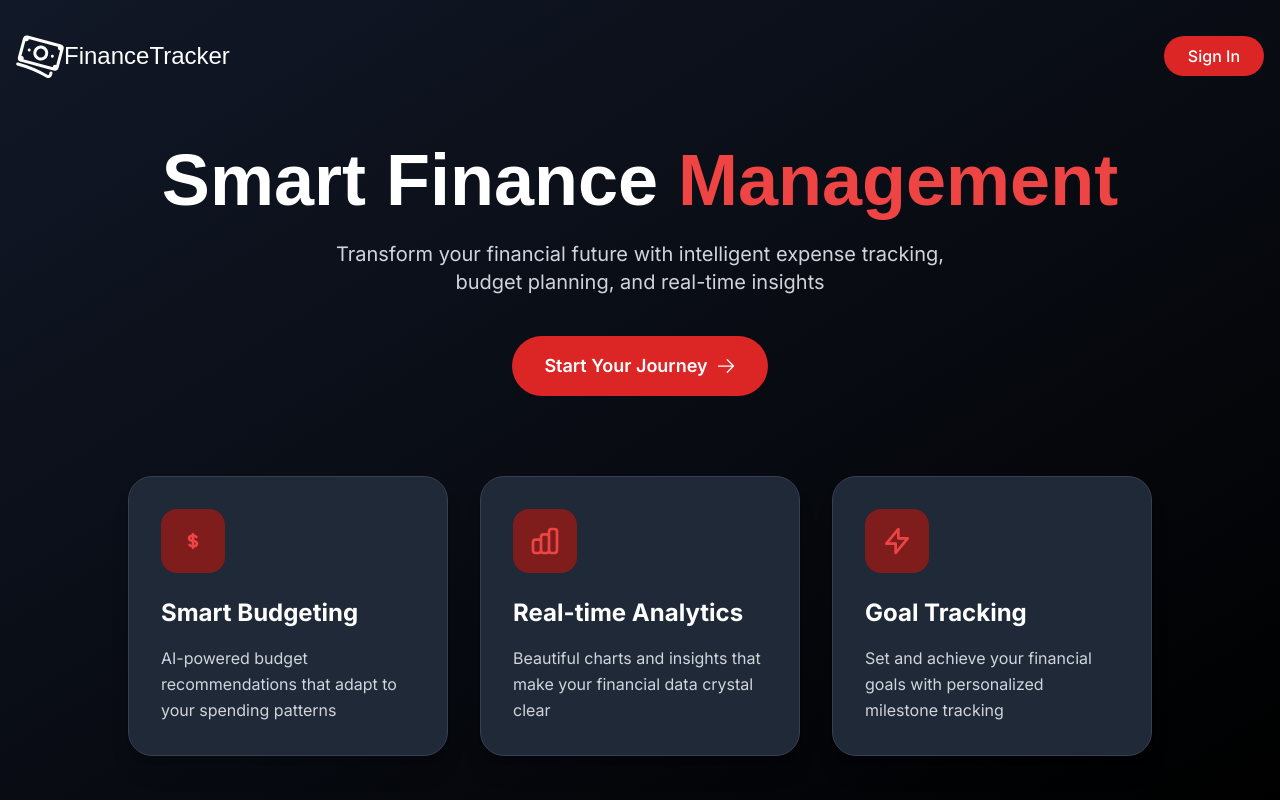
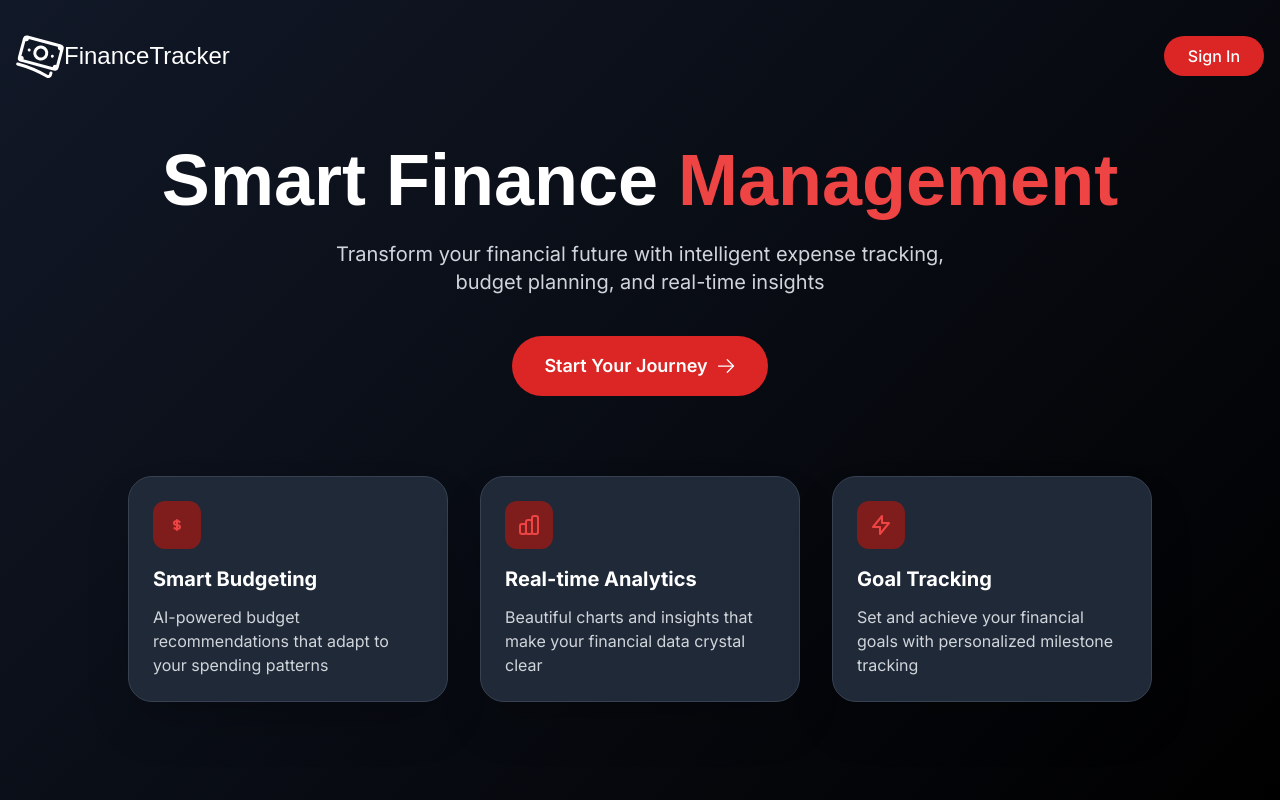
Before and after one commit to 092005/finance-dashboard, a Next.js app: page / in a window 1280 px wide. Built offline with nearby package versions, Linux system fonts and the light colour scheme; no server answers; a web font is replaced by a local one.

Commit message:
Performance optimizations: lazy loading, critical CSS, proper heading hierarchy

```diff
--- a/app/layout.tsx
+++ b/app/layout.tsx
@@ -22,6 +22,9 @@ export default function RootLayout({
         <meta name="robots" content="index, follow" />
         <meta name="theme-color" content="#dc2626" />
         <link rel="canonical" href="https://finance-dashboard-gules.vercel.app" />
+        <link rel="preconnect" href="https://fonts.googleapis.com" />
+        <link rel="preconnect" href="https://fonts.gstatic.com" crossOrigin="anonymous" />
+        <link rel="dns-prefetch" href="https://fonts.googleapis.com" />
       </head>
       <body className={`${inter.className} antialiased`}>
         <Providers>{children}</Providers>
--- a/app/page.tsx
+++ b/app/page.tsx
@@ -1,4 +1,4 @@
-import FinanceLogo from '@/app/ui/finance-logo';
+import dynamic from 'next/dynamic';
 import { ArrowRightIcon } from '@heroicons/react/24/outline';
 import Link from 'next/link';
 import { lusitana } from '@/app/ui/fonts';
@@ -6,6 +6,10 @@ import { getServerSession } from 'next-auth';
 import { authOptions } from '@/auth.config';
 import { redirect } from 'next/navigation';
 import type { Metadata } from 'next';
+
+const FinanceLogo = dynamic(() => import('@/app/ui/finance-logo'), {
+  loading: () => <div className="h-12 w-48 bg-gray-800 animate-pulse rounded" />
+});
 
 export const metadata: Metadata = {
   title: 'FinanceTracker - Smart Personal Finance Management Dashboard',
@@ -27,7 +31,7 @@ export default async function Page() {
   }
 
   return (
-    <main className="min-h-screen bg-gradient-to-br from-gray-900 to-black">
+    <main className="min-h-screen hero-gradient">
       <div className="container mx-auto px-4 py-8">
         <nav className="flex justify-between items-center mb-16">
           <FinanceLogo />
@@ -57,34 +61,34 @@ export default async function Page() {
         </div>
 
         <div className="grid md:grid-cols-3 gap-8 max-w-5xl mx-auto">
-          <div className="bg-gray-800 rounded-3xl p-8 shadow-xl border border-gray-700">
-            <div className="w-16 h-16 bg-red-900 rounded-2xl flex items-center justify-center mb-6">
-              <svg className="w-8 h-8 text-red-500" fill="none" stroke="currentColor" viewBox="0 0 24 24">
+          <div className="bg-gray-800 rounded-3xl p-6 card-shadow border border-gray-700">
+            <div className="w-12 h-12 bg-red-900 rounded-xl flex items-center justify-center mb-4">
+              <svg className="w-6 h-6 text-red-500" fill="none" stroke="currentColor" viewBox="0 0 24 24" aria-hidden="true">
                 <path strokeLinecap="round" strokeLinejoin="round" strokeWidth={2} d="M12 8c-1.657 0-3 .895-3 2s1.343 2 3 2 3 .895 3 2-1.343 2-3 2m0-8c1.11 0 2.08.402 2.599 1M12 8V7m0 1v8m0 0v1m0-1c-1.11 0-2.08-.402-2.599-1" />
               </svg>
             </div>
-            <h3 className="text-2xl font-bold text-white mb-4">Smart Budgeting</h3>
-            <p className="text-gray-300 leading-relaxed">AI-powered budget recommendations that adapt to your spending patterns</p>
+            <h2 className="text-xl font-bold text-white mb-3">Smart Budgeting</h2>
+            <p className="text-gray-300">AI-powered budget recommendations that adapt to your spending patterns</p>
           </div>
 
-          <div className="bg-gray-800 rounded-3xl p-8 shadow-xl border border-gray-700">
-            <div className="w-16 h-16 bg-red-900 rounded-2xl flex items-center justify-center mb-6">
-              <svg className="w-8 h-8 text-red-500" fill="none" stroke="currentColor" viewBox="0 0 24 24">
+          <div className="bg-gray-800 rounded-3xl p-6 card-shadow border border-gray-700">
+            <div className="w-12 h-12 bg-red-900 rounded-xl flex items-center justify-center mb-4">
+              <svg className="w-6 h-6 text-red-500" fill="none" stroke="currentColor" viewBox="0 0 24 24" aria-hidden="true">
                 <path strokeLinecap="round" strokeLinejoin="round" strokeWidth={2} d="M9 19v-6a2 2 0 00-2-2H5a2 2 0 00-2 2v6a2 2 0 002 2h2a2 2 0 002-2zm0 0V9a2 2 0 012-2h2a2 2 0 012 2v10m-6 0a2 2 0 002 2h2a2 2 0 002-2m0 0V5a2 2 0 012-2h2a2 2 0 012 2v14a2 2 0 01-2 2h-2a2 2 0 01-2-2z" />
               </svg>
             </div>
-            <h3 className="text-2xl font-bold text-white mb-4">Real-time Analytics</h3>
-            <p className="text-gray-300 leading-relaxed">Beautiful charts and insights that make your financial data crystal clear</p>
+            <h2 className="text-xl font-bold text-white mb-3">Real-time Analytics</h2>
+            <p className="text-gray-300">Beautiful charts and insights that make your financial data crystal clear</p>
           </div>
 
-          <div className="bg-gray-800 rounded-3xl p-8 shadow-xl border border-gray-700">
-            <div className="w-16 h-16 bg-red-900 rounded-2xl flex items-center justify-center mb-6">
-              <svg className="w-8 h-8 text-red-500" fill="none" stroke="currentColor" viewBox="0 0 24 24">
+          <div className="bg-gray-800 rounded-3xl p-6 card-shadow border border-gray-700">
+            <div className="w-12 h-12 bg-red-900 rounded-xl flex items-center justify-center mb-4">
+              <svg className="w-6 h-6 text-red-500" fill="none" stroke="currentColor" viewBox="0 0 24 24" aria-hidden="true">
                 <path strokeLinecap="round" strokeLinejoin="round" strokeWidth={2} d="M13 10V3L4 14h7v7l9-11h-7z" />
               </svg>
             </div>
-            <h3 className="text-2xl font-bold text-white mb-4">Goal Tracking</h3>
-            <p className="text-gray-300 leading-relaxed">Set and achieve your financial goals with personalized milestone tracking</p>
+            <h2 className="text-xl font-bold text-white mb-3">Goal Tracking</h2>
+            <p className="text-gray-300">Set and achieve your financial goals with personalized milestone tracking</p>
           </div>
         </div>
       </div>
--- a/app/ui/global.css
+++ b/app/ui/global.css
@@ -1,6 +1,15 @@
 @tailwind base;
 @tailwind components;
 @tailwind utilities;
+
+/* Critical CSS for above-the-fold content */
+.hero-gradient {
+  background: linear-gradient(135deg, #111827 0%, #000000 100%);
+}
+
+.card-shadow {
+  box-shadow: 0 25px 50px -12px rgba(0, 0, 0, 0.25);
+}
 
 input[type='number'] {
   -moz-appearance: textfield;
@@ -11,3 +20,22 @@ input[type='number']::-webkit-inner-spin-button {
   -webkit-appearance: none;
   margin: 0;
 }
+
+/* Performance optimizations */
+* {
+  -webkit-font-smoothing: antialiased;
+  -moz-osx-font-smoothing: grayscale;
+}
+
+.animate-pulse {
+  animation: pulse 2s cubic-bezier(0.4, 0, 0.6, 1) infinite;
+}
+
+@keyframes pulse {
+  0%, 100% {
+    opacity: 1;
+  }
+  50% {
+    opacity: .5;
+  }
+}
--- /dev/null
+++ b/next.config.js
@@ -0,0 +1,16 @@
+/** @type {import('next').NextConfig} */
+const nextConfig = {
+  experimental: {
+    optimizeCss: true,
+  },
+  compiler: {
+    removeConsole: process.env.NODE_ENV === 'production',
+  },
+  images: {
+    formats: ['image/webp', 'image/avif'],
+  },
+  poweredByHeader: false,
+  compress: true,
+}
+
+module.exports = nextConfig
```
